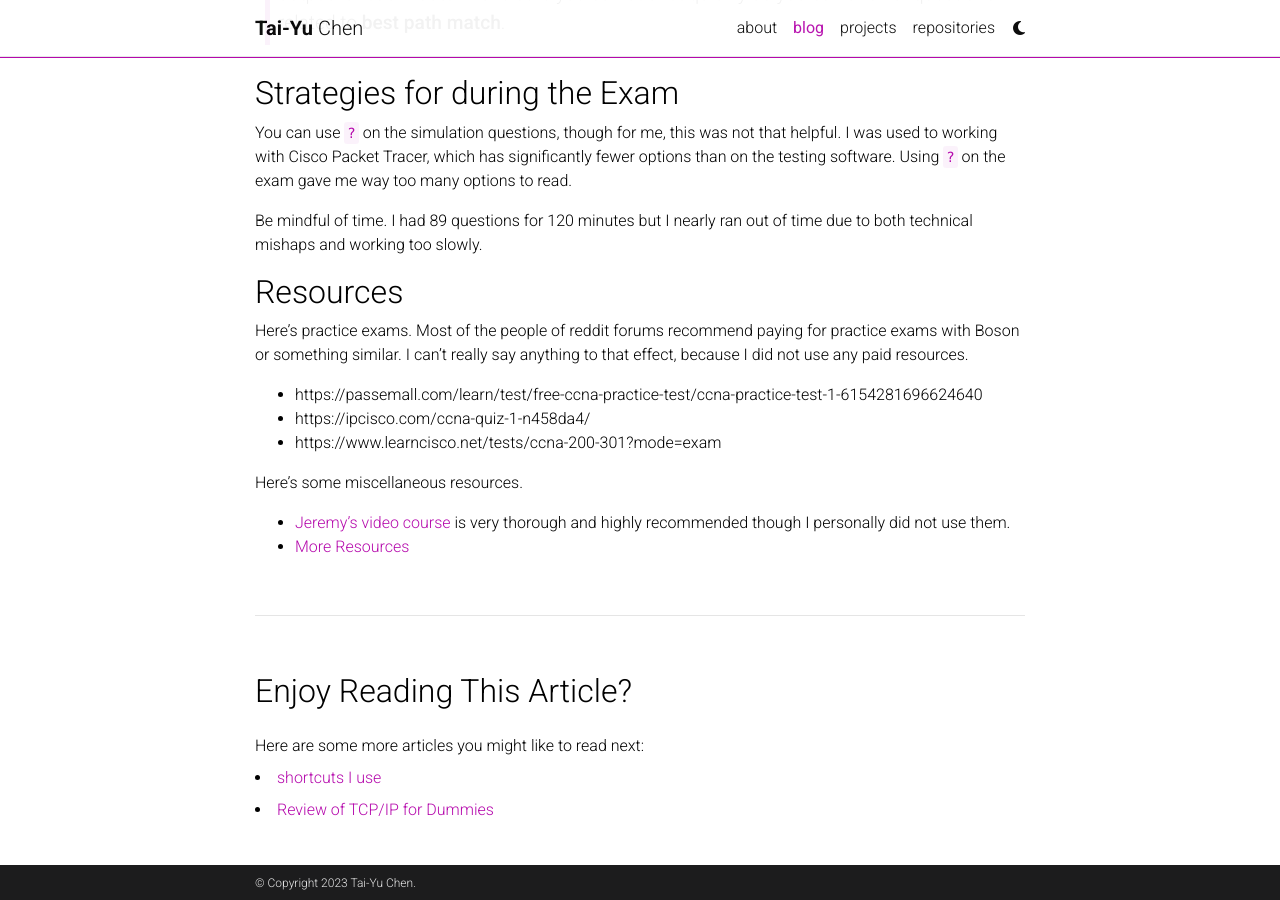
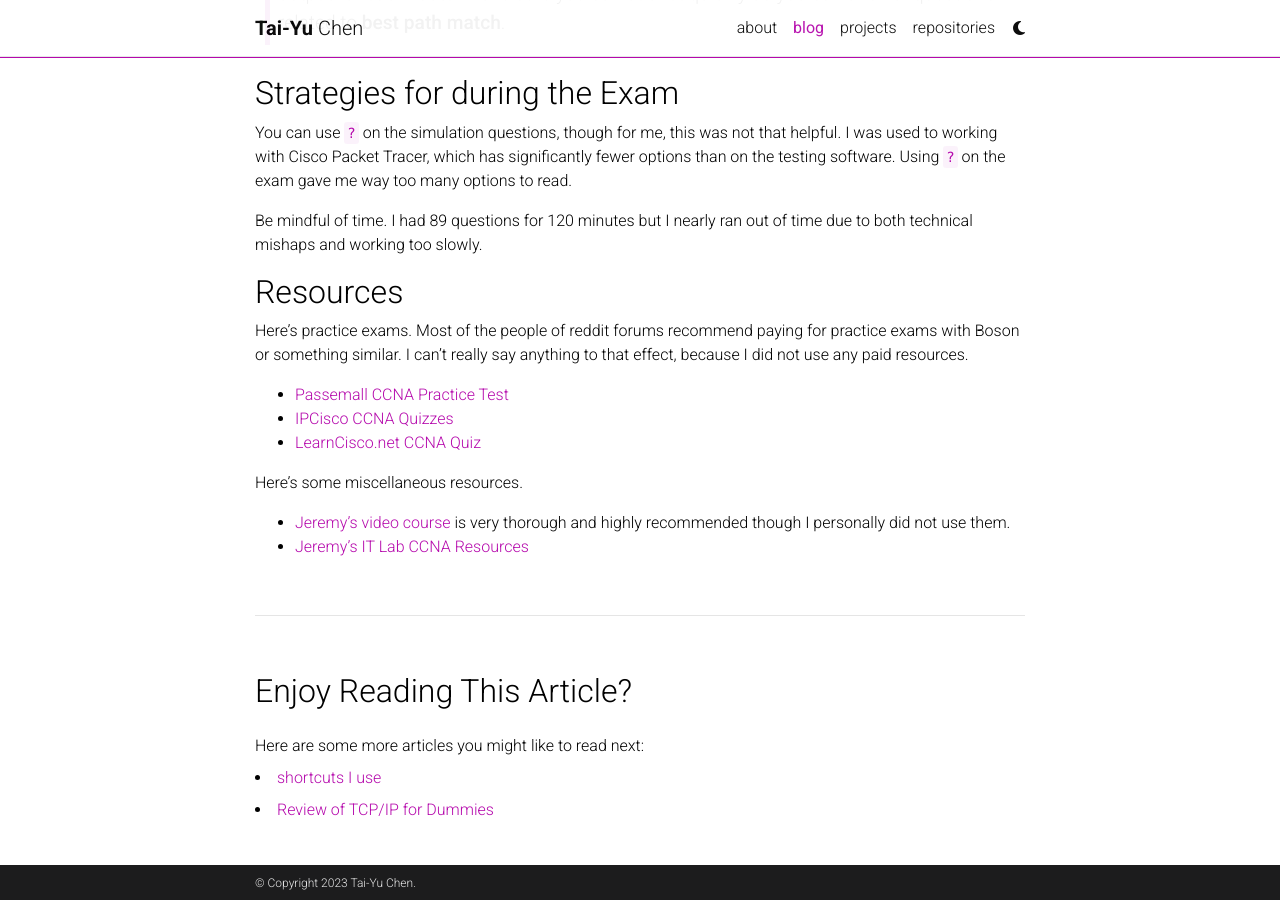
Before and after one commit to utahorange/utahorange.github.io, a Jekyll site: the page built from _posts/2023-8-1-ccna.md, in a window 1280 px wide and 900 px high, scrolled down 1877 px. Built offline with Jekyll 4.4.1, drawn with Linux system fonts in a browser that asks for light colours; comment, search, counter and statistics services are not loaded; a style sheet for code colours, icons or effects is not loaded.

Commit message:
update formatting

```diff
--- a/_posts/2023-8-1-ccna.md
+++ b/_posts/2023-8-1-ccna.md
@@ -11,7 +11,7 @@ Earlier this week I passed the CCNA 200-301 exam. I don't feel like I have much
 
 On the other hand, for those who are in a similar situation, you may be interested in getting the CCNA to validate your years of labor with a certification.
 
-If you want to immediately get started, jump to [here](## Checklist)
+If you want to immediately get started, jump to [here](#-Checklist)
 
 ## About the Exam/Certification
 CCNA stands for Cisco Certified Network Associate. It's not the highest-level Cisco certification you can get (that would be CCNP). It is technically entry-level, but it is not the most entry-level networking certification you can get.
@@ -45,11 +45,11 @@ Be mindful of time. I had 89 questions for 120 minutes but I nearly ran out of t
 ## Resources
 Here's practice exams. Most of the people of reddit forums recommend paying for practice exams with Boson or something similar. I can't really say anything to that effect, because I did not use any paid resources.
 
-- https://passemall.com/learn/test/free-ccna-practice-test/ccna-practice-test-1-6154281696624640
-- https://ipcisco.com/ccna-quiz-1-n458da4/
-- https://www.learncisco.net/tests/ccna-200-301?mode=exam
+- [Passemall CCNA Practice Test](https://passemall.com/learn/test/free-ccna-practice-test/ccna-practice-test-1-6154281696624640)
+- [IPCisco CCNA Quizzes](https://ipcisco.com/ccna-quiz-1-n458da4/)
+- [LearnCisco.net CCNA Quiz](https://www.learncisco.net/tests/ccna-200-301?mode=exam)
 
 Here's some miscellaneous resources.
 
 - [Jeremy's video course](https://www.youtube.com/watch?v=H8W9oMNSuwo&list=PLxbwE86jKRgMpuZuLBivzlM8s2Dk5lXBQ&ab_channel=Jeremy%27sITLab) is very thorough and highly recommended though I personally did not use them.
-- [More Resources](https://www.jeremysitlab.com/ccna-resource)
+- [Jeremy's IT Lab CCNA Resources](https://www.jeremysitlab.com/ccna-resource)
```
